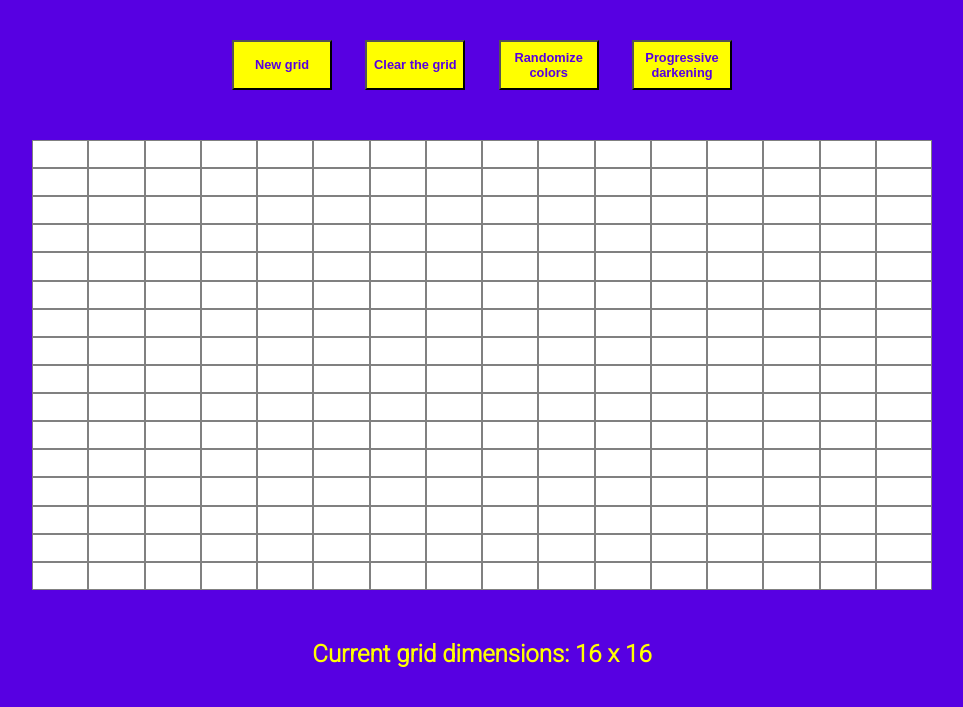
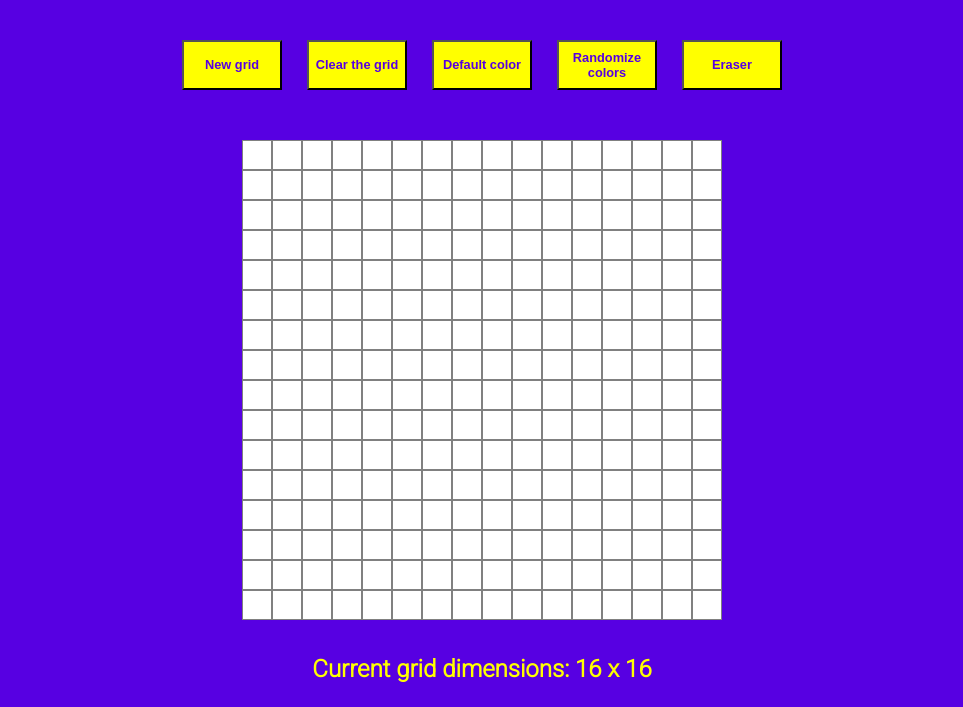
Before and after one commit to MilosBC/etch-a-sketch, a plain HTML site: page index.html in a window 1280 px wide. Shown: the part 97-804 px from the top of the page, without its empty margins (158-1121 px from the left). Drawn offline with Linux system fonts and the light colour scheme; a web font is replaced by a local one.

Commit message:
Add eraser
Users can now reset individual squares

```diff
--- a/index.html
+++ b/index.html
@@ -18,8 +18,9 @@
     <div class="buttons">
      <button class="new">New grid</button>
      <button class="clear">Clear the grid</button>
+     <button class="default">Default color</button>
      <button class="random-colors">Randomize colors</button>
-     <button>Progressive darkening</button>
+     <button class="eraser">Eraser</button>
     </div>
     <div class="container">
 
--- a/script.js
+++ b/script.js
@@ -2,6 +2,7 @@
 
 const container = document.querySelector('.container');
 const gridDimensions = document.querySelectorAll('.grid-dimensions');
+let gridElement;
 let gridElements;
 
 let userInput;
@@ -9,14 +10,21 @@ let userInput;
 const clearGrid = document.querySelector('.clear');
 const newGrid = document.querySelector('.new');
 const randomColors = document.querySelector('.random-colors');
+const eraser = document.querySelector('.eraser');
+
+
+
+
+
+
 
 
 function createGrid(num) {
     for (let i = 0; i < num * num; i++) {
-        const gridElement = document.createElement('div');
+         gridElement = document.createElement('div');
             gridElement.classList.add('grid-element');
 
-            gridElement.style.width = `${900 / num}px`;
+            gridElement.style.width = `${480 / num}px`;
 
             container.appendChild(gridElement);
     }
@@ -44,7 +52,7 @@ createGrid(16);
 
 function makeSketchEffect() {
     gridElements.forEach(squareDiv => {
-        squareDiv.addEventListener('mousemove', function() {
+        squareDiv.addEventListener('mouseover', function() {
             squareDiv.style.backgroundColor = 'black';
         })
     })
@@ -94,8 +102,41 @@ function generateRandomNumber() {
 
 randomColors.addEventListener('click', function() {
     gridElements.forEach(squareDiv => {
-        squareDiv.addEventListener('mousemove', function() {
+        squareDiv.addEventListener('mouseover', function() {
             squareDiv.style.backgroundColor = `rgb(${generateRandomNumber()}, ${generateRandomNumber()}, ${generateRandomNumber()})`;
         })
     })
 })
+
+
+
+eraser.addEventListener('click', function() {
+
+
+    gridElements.forEach(squareDiv => {
+        squareDiv.addEventListener('mouseover', function() {
+
+        squareDiv.style.backgroundColor = 'white';
+
+
+
+
+
+
+
+
+
+
+        })
+
+
+
+    })
+
+
+
+
+
+
+
+})
--- a/styles.css
+++ b/styles.css
@@ -39,15 +39,15 @@ button:hover {
 }
 
 .buttons {
-    width: 500px;
+    width: 600px;
     margin: 0 auto;
     display: flex;
     justify-content: space-between;
 }
 
 .container {
-    width: 900px;
-    height: 450px;
+    width: 480px;
+    height: 480px;
     background-color: #fff;
     margin: 50px auto;
 
@@ -64,7 +64,7 @@ button:hover {
 
 p {
     text-align: center;
-    margin-top: 50px;
+    margin-top: -15px;
 }
 
 /* Grid cell style */
```
